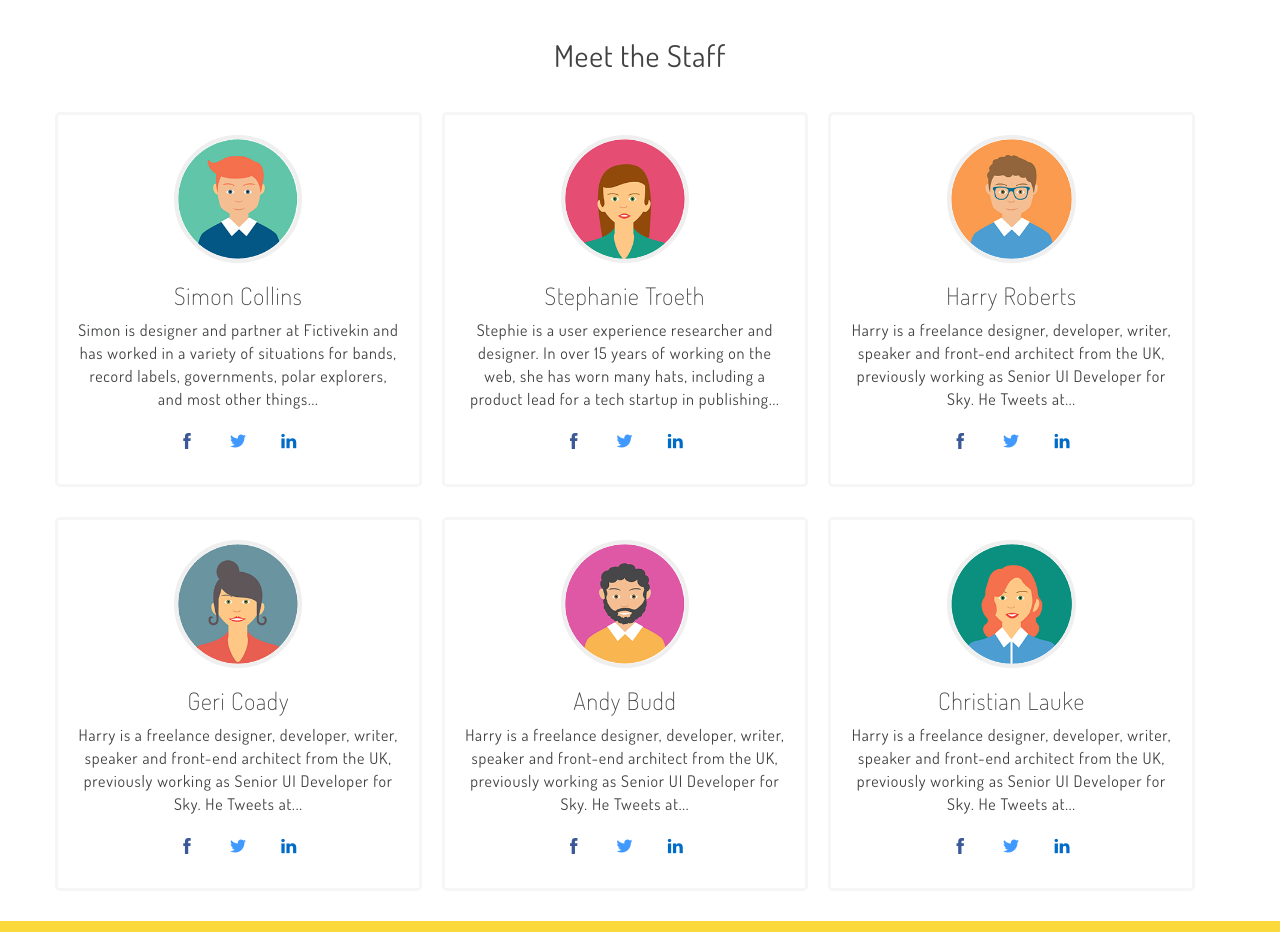
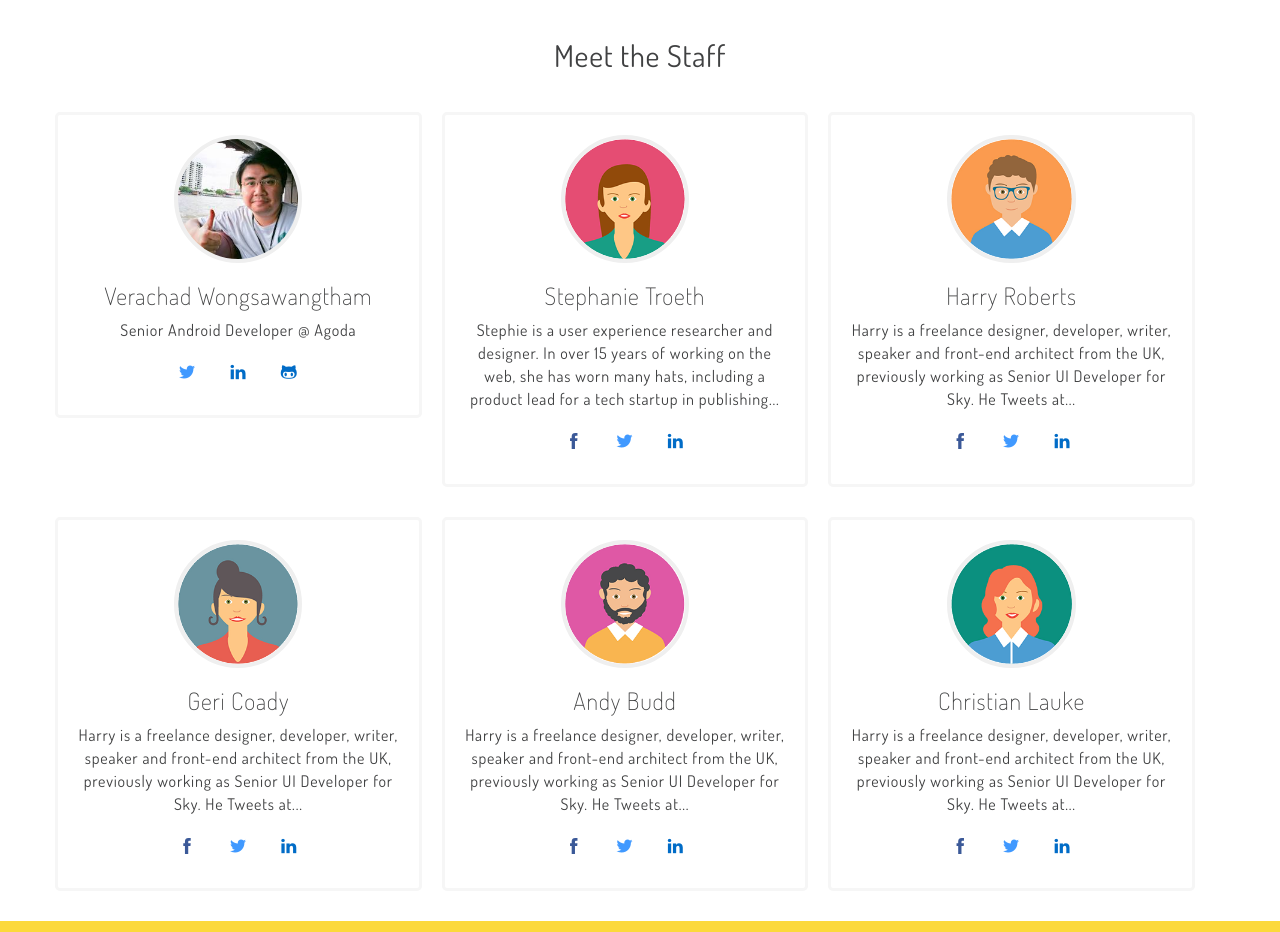
Before and after one commit to ThaiKotlinDev/thaikotlindev.github.io, a plain HTML site: page index.html in a window 1280 px wide. Shown: the part 1020-1952 px from the top of the page. Drawn offline with Linux system fonts and the light colour scheme.

Commit message:
Add first stuff

```diff
--- a/index.html
+++ b/index.html
@@ -108,14 +108,13 @@
   <div class="row me-row content-ct speaker" id="staff">
     <h2 class="row-title">Meet the Staff</h2>
     <div class="col-md-4 col-sm-6 feature">
-      <img src="img/speaker-1.png" class="speaker-img">
-      <h3>Simon Collins</h3>
-      <p>Simon is designer and partner at Fictivekin and has worked in a variety of situations for
-        bands, record labels, governments, polar explorers, and most other things...</p>
+      <img src="img/verachad.jpg" class="speaker-img">
+      <h3>Verachad Wongsawangtham</h3>
+      <p>Senior Android Developer @ Agoda</p>
       <ul class="speaker-social">
-        <li><a href="#"><span class="ti-facebook"></span></a></li>
-        <li><a href="#"><span class="ti-twitter-alt"></span></a></li>
-        <li><a href="#"><span class="ti-linkedin"></span></a></li>
+        <li><a href="https://twitter.com/verachadw"><span class="ti-twitter-alt"></span></a></li>
+        <li><a href="https://www.linkedin.com/in/verachadw/#"><span class="ti-linkedin"></span></a></li>
+        <li><a href="https://github.com/verachadW"><span class="ti-github"></span></a></li>
       </ul>
     </div>
     <div class="col-md-4 col-sm-6 feature">
```
Also changed, not shown: img/verachad.jpg (added).
